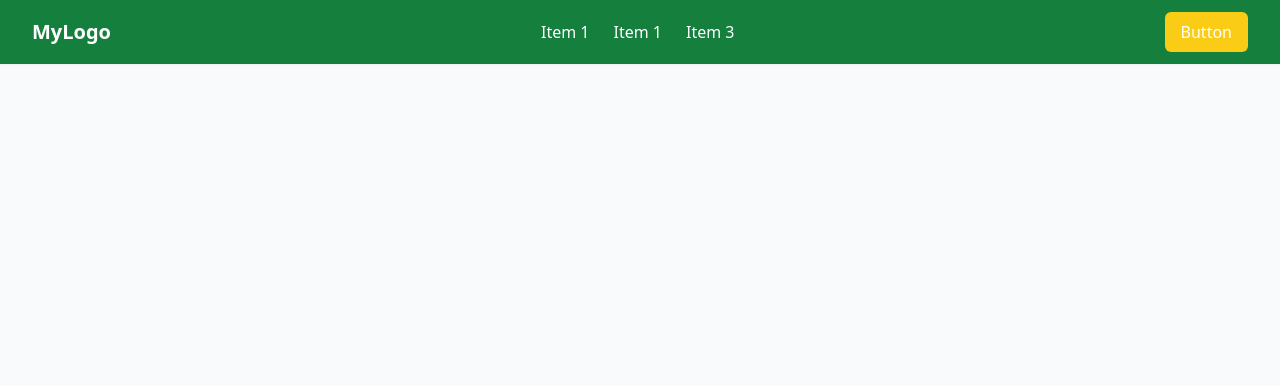
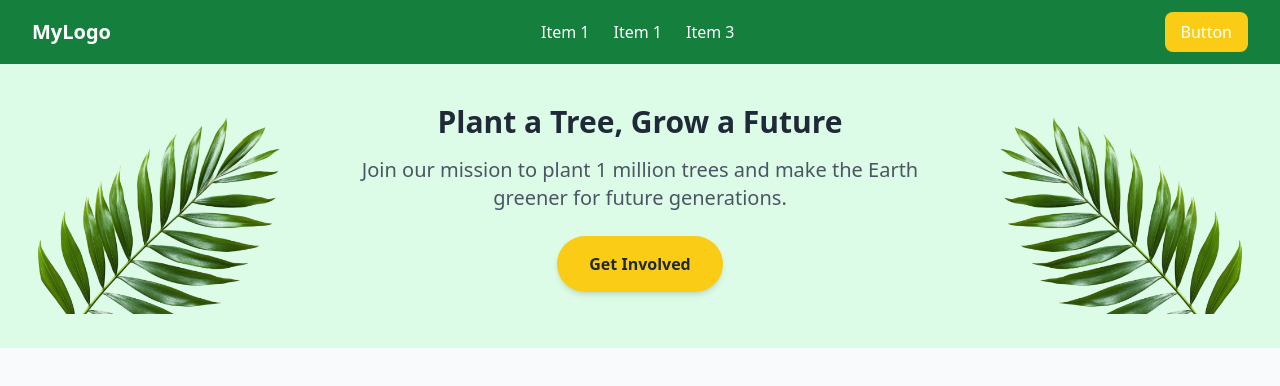
Before and after one commit to Shohel-Raj/green-earth, a plain HTML site: page index.html in a window 1280 px wide. Drawn offline with nearby package versions, Linux system fonts and the light colour scheme.

Commit message:
banner section added

```diff
--- a/index.html
+++ b/index.html
@@ -1,12 +1,32 @@
 <!DOCTYPE html>
 <html lang="en">
+
 <head>
   <meta charset="UTF-8">
   <meta name="viewport" content="width=device-width, initial-scale=1.0">
   <script src="https://cdn.tailwindcss.com"></script>
   <title>Tailwind Navbar</title>
+  <link
+    href="https://fonts.googleapis.com/css2?family=Poppins:ital,wght@0,100;0,200;0,300;0,400;0,500;0,600;0,700;0,800;0,900;1,100;1,200;1,300;1,400;1,500;1,600;1,700;1,800;1,900&display=swap"
+    rel="stylesheet">
+  <style>
+    .poppins {
+      font-family: "Poppins", sans-serif;
+    }
+
+    .apona {
+      font-family: 'Apona Lohit', sans-serif;
+    }
+
+    html {
+      scroll-behavior: smooth;
+    }
+
+
+  </style>
 </head>
-<body class="bg-gray-50">
+
+<body class="bg-gray-50 pooppins">
 
   <nav class="w-full bg-[#15803D] text-white shadow-sm">
     <div class="max-w-7xl mx-auto px-4 sm:px-6 lg:px-8">
@@ -21,7 +41,7 @@
         <div class="flex text-white items-center lg:hidden">
           <button id="menu-btn" class="text-gray-700 focus:outline-none">
             <svg class="w-6 h-6" fill="none" stroke="currentColor" stroke-width="2" viewBox="0 0 24 24">
-              <path stroke-linecap="round" stroke-linejoin="round" d="M4 6h16M4 12h16M4 18h16"/>
+              <path stroke-linecap="round" stroke-linejoin="round" d="M4 6h16M4 12h16M4 18h16" />
             </svg>
           </button>
         </div>
@@ -35,7 +55,7 @@
 
         <!-- Right - Button -->
         <div class="hidden text-white lg:flex items-center">
-          <a href="#" class="px-4 py-2 bg-[#FACC15] text-white rounded-md hover:bg-blue-700">Button</a>
+          <a href="#" class="px-4 py-2 bg-[#FACC15] text-white rounded-lg text-white hover:bg-blue-700">Button</a>
         </div>
       </div>
     </div>
@@ -45,13 +65,56 @@
       <a href="#" class="block text-white py-2 text-gray-700 hover:text-blue-600">Item 1</a>
       <a href="#" class="block text-white py-2 text-gray-700 hover:text-blue-600">Item 2</a>
       <a href="#" class="block text-white py-2 text-gray-700 hover:text-blue-600">Item 3</a>
-      <a href="#" class="block text-white mt-2 bg-[#FACC15] px-4 py-2  text-white rounded-md hover:bg-blue-700">Button</a>
+      <a href="#"
+        class="block text-white mt-2 bg-[#FACC15] px-4 py-2  text-white rounded-md hover:bg-blue-700">Button</a>
     </div>
   </nav>
 
+  <!-- Banner Section -->
+  <div class="bg-green-100">
+    <!-- Banner Section -->
+   <section class="relative max-w-7xl mx-auto bg-green-100 overflow-hidden">
+  <div class="grid grid-cols-1 md:grid-cols-12 gap-4 items-center">
+
+    <!-- Left Image -->
+    <div class="hidden md:block md:col-span-3">
+      <img
+        src="assets/hero-leaf1.png"
+        alt="Tree Planting"
+        class="w-full h-full object-cover ">
+    </div>
+
+    <!-- Center Content -->
+    <div class="col-span-1 md:col-span-6 text-center  py-8 sm:py-16 md:py-10 px-6">
+      <h1 class="text-2xl sm:text-3xl md:text-3xl font-bold text-gray-800 mb-4 leading-snug">
+        Plant a Tree, Grow a Future
+      </h1>
+      <p class="text-gray-600 mb-6 text-xl">
+        Join our mission to plant 1 million trees and make the Earth greener for future generations.
+      </p>
+      <a href="#"
+        class="inline-block bg-yellow-400 mb-4 text-gray-800 font-semibold px-5 py-2 sm:px-6 sm:py-3 md:px-8 md:py-4 rounded-full shadow-md hover:bg-yellow-500 transition">
+        Get Involved
+      </a>
+    </div>
+
+    <!-- Right Image -->
+    <div class="hidden md:block md:col-span-3">
+      <img
+        src="assets/hero-leaf2.png"
+        alt="Tree Planting"
+        class="w-full h-full object-cover ">
+    </div>
+
+  </div>
+</section>
+
+  </div>
 
 
-  <script src="index.js"></script>
+
+  <script src="/Js/index.js"></script>
 
 </body>
+
 </html>
```
Also changed, not shown: Js/index.js (renamed from index.js).
